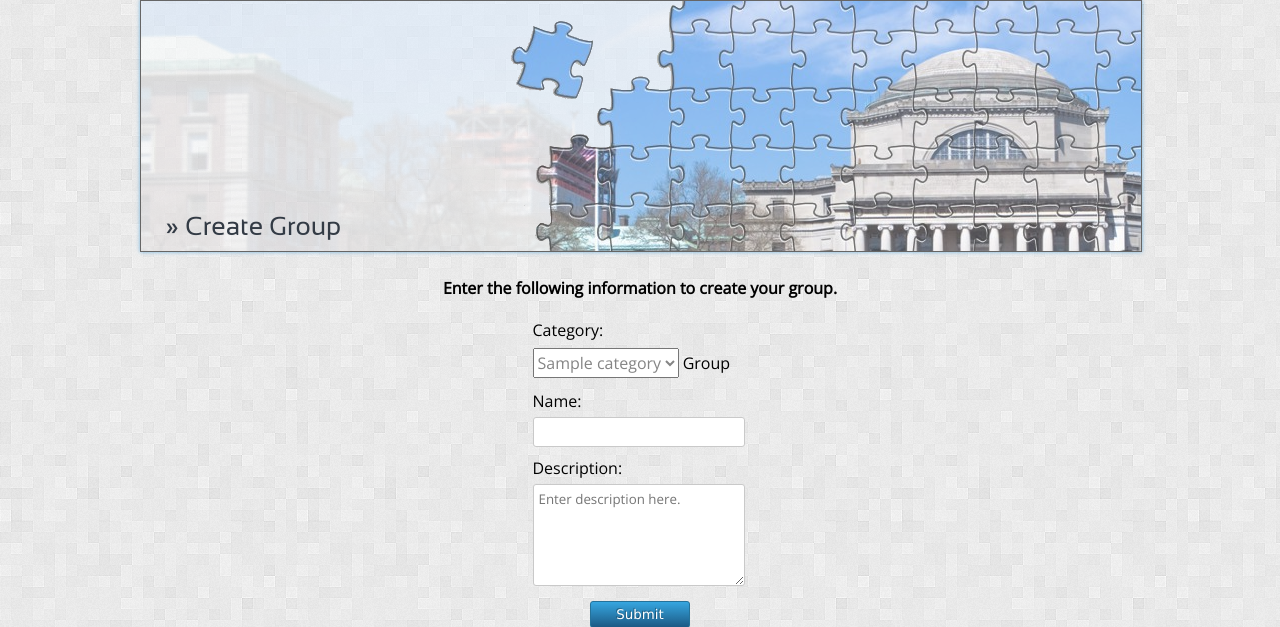
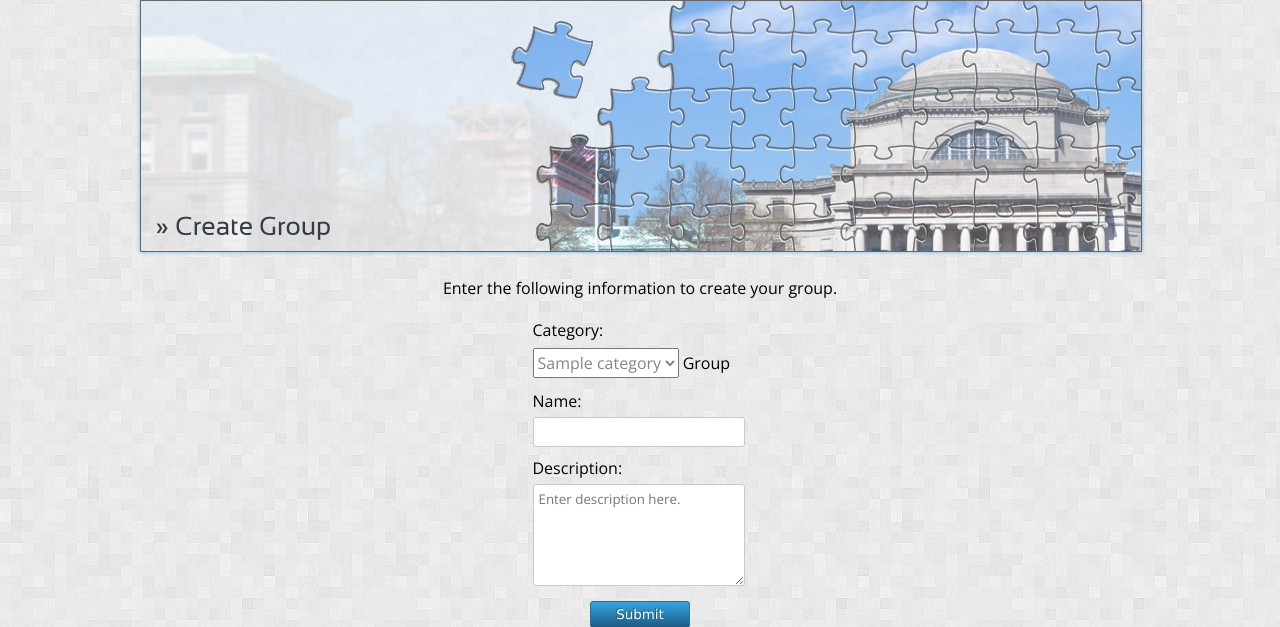
Before and after one commit to chmullig/columbiaconnect, a Django app: page /create_group/ in a window 1280 px wide. Shown: the part 73-700 px from the top of the page. Run offline with Django 3.2, Linux system fonts and the light colour scheme; tables that the repository leaves empty hold one stand-in row (values such as "Sample post"); parts of the project's set-up code (start-up, migrations or seed data) failed here and were passed over; some libraries are stand-ins or nearby versions.

Commit message:
minor css changes

```diff
--- a/columbiaconnect/templates/frontend/base.html
+++ b/columbiaconnect/templates/frontend/base.html
@@ -37,7 +37,7 @@
 		</div>
 
 		<section id="signup">
-			<div style="text-align: center; margin-bottom: 25px; font-weight: bold;">Signing up with ColumbiaConnect is easy!</div>
+			<div style="text-align: center; margin-bottom: 25px;">Signing up with ColumbiaConnect is easy!</div>
 			<form id="signup-form" method="post" action = "/signup/" style="display:{{ logged_off }};">
 				{% csrf_token %}
 				First Name:
--- a/columbiaconnect/templates/frontend/create_group.html
+++ b/columbiaconnect/templates/frontend/create_group.html
@@ -3,9 +3,9 @@
 
 {%block content%}
 			<div id="hero">
-				<h1 style="margin-top: 210px; margin-left: 25px;">&#187; Create Group</h1>
+				<h1 style="margin-top: 210px; margin-left: 15px;">&#187; Create Group</h1>
 			</div>
-			<div style="text-align: center; margin-top: 25px; margin-bottom: 15px; font-weight: bold;">Enter the following information to create your group.</div>
+			<div style="text-align: center; margin-top: 25px; margin-bottom: 15px;">Enter the following information to create your group.</div>
 			<form id="create_group_form" method="post" action = "/create_group_call/">
 				{% csrf_token %}
 				<div id="stuff" style="width: 215px; margin: 20px auto 25px auto;">
--- a/columbiaconnect/templates/frontend/groups.html
+++ b/columbiaconnect/templates/frontend/groups.html
@@ -3,7 +3,7 @@
 
 {%block content%}
 			<div id="hero">
-				<h1 style="margin-top: 210px; margin-left: 25px;">&#187; {{ group_name }}</h1>
+				<h1 style="margin-top: 210px; margin-left: 15px;">&#187; {{ group_name }}</h1>
 			</div>
 			<div id="main-left">
 				<h1>Group Description:</h1>
```
